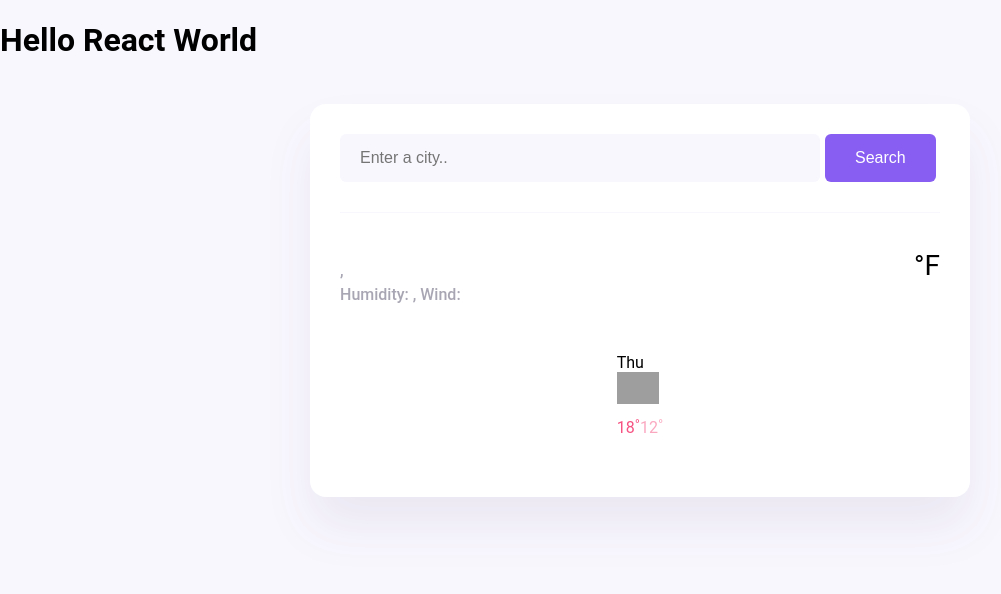
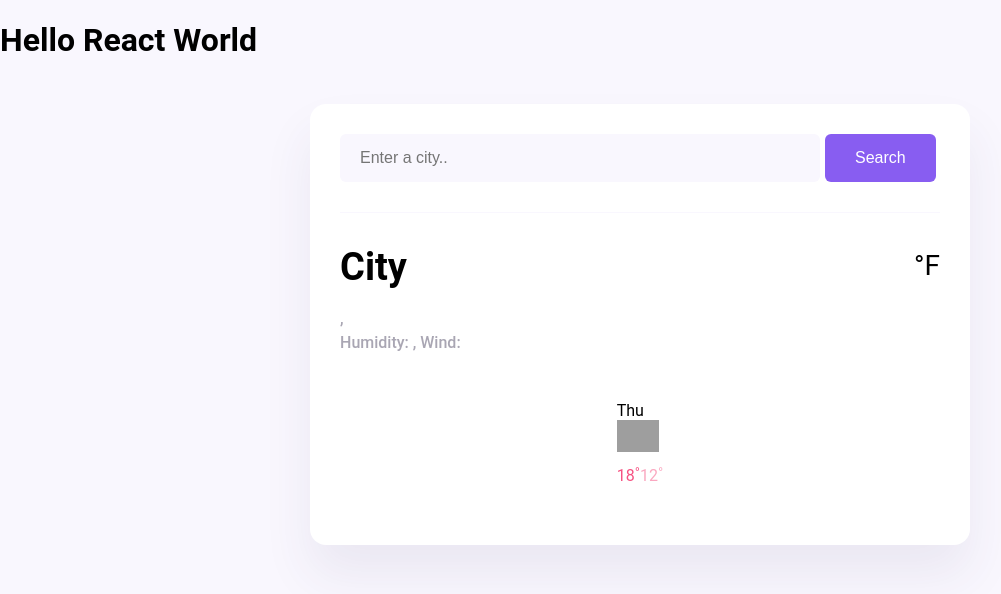
Before and after one commit to c-robinson23/react-weather-forecast-app, a React (Create React App) app: page / in a window 1280 px wide. Shown: the top 594 px of the page, without its empty margins (0-1001 px from the left). Built offline with nearby package versions, Linux system fonts and the light colour scheme; grey boxes are pictures that could not be loaded.

Commit message:
Added h1 content to satisfy warning

```diff
--- a/src/Form.js
+++ b/src/Form.js
@@ -18,7 +18,9 @@ export default function Form() {
       <main>
         <div class="weather-app-data">
           <div>
-            <h1 class="weather-app-city" id="city"></h1>
+            <h1 class="weather-app-city" id="city">
+              City
+            </h1>
             <p class="weather-app-details">
               <span id="time"></span>,<span id="description"></span>
               <br />
```
